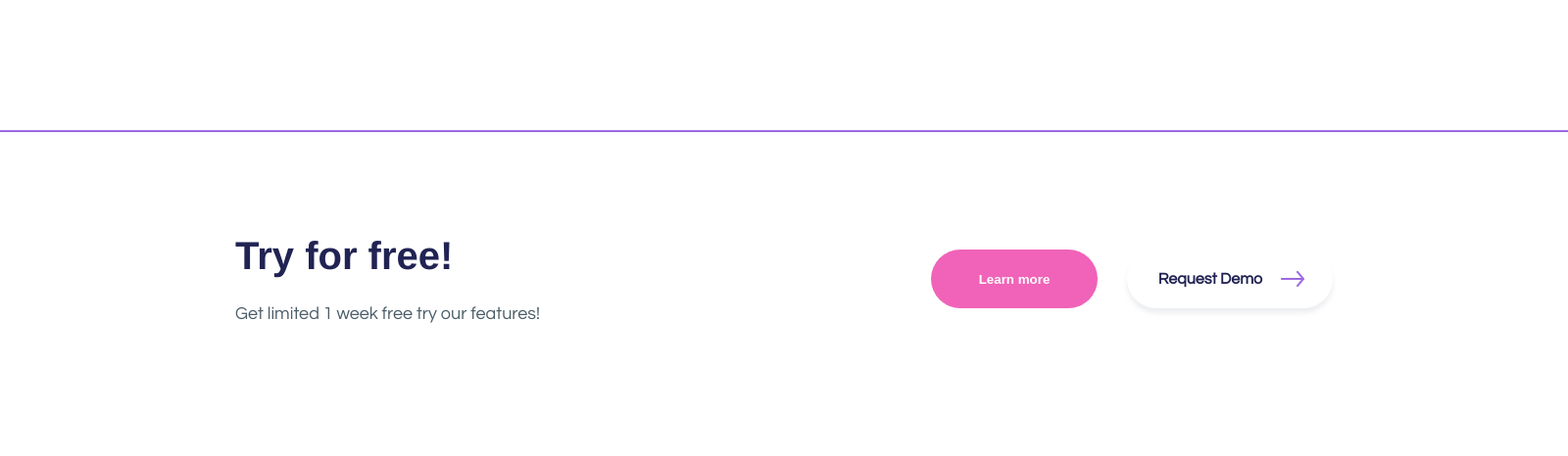
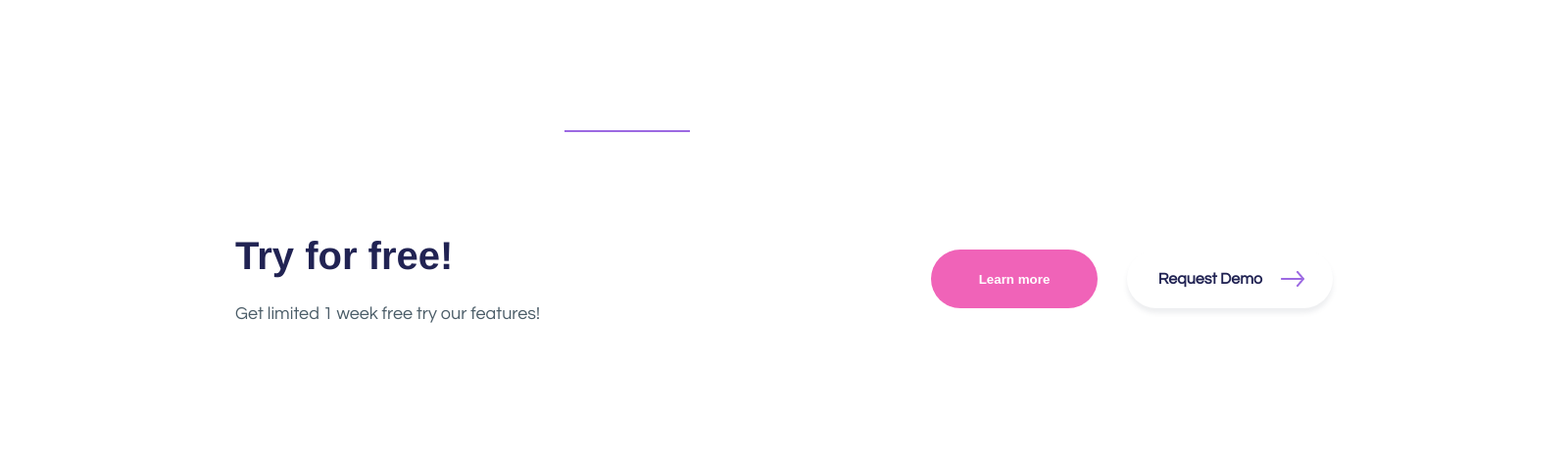
Before and after one commit to Tou24601/HTML-CSS-PROJEKT3, a plain HTML site: page index.html in a window 1280 px wide. Shown: the part 3500-3966 px from the top of the page at 98% size, 1600 px wide, since content can reach past the window. Drawn offline with Linux system fonts and the light colour scheme; a small style sheet from the web is missing; a web font is replaced by a local one.

Commit message:
Update style.css

```diff
--- a/style.css
+++ b/style.css
@@ -364,7 +364,7 @@ nav {
 }
 hr {
   height: 2px;
-  width: 1600px;
+  width: 10vw;
   background-color: #9c69e2;
   border: none;
   margin-bottom: 100px;
```
